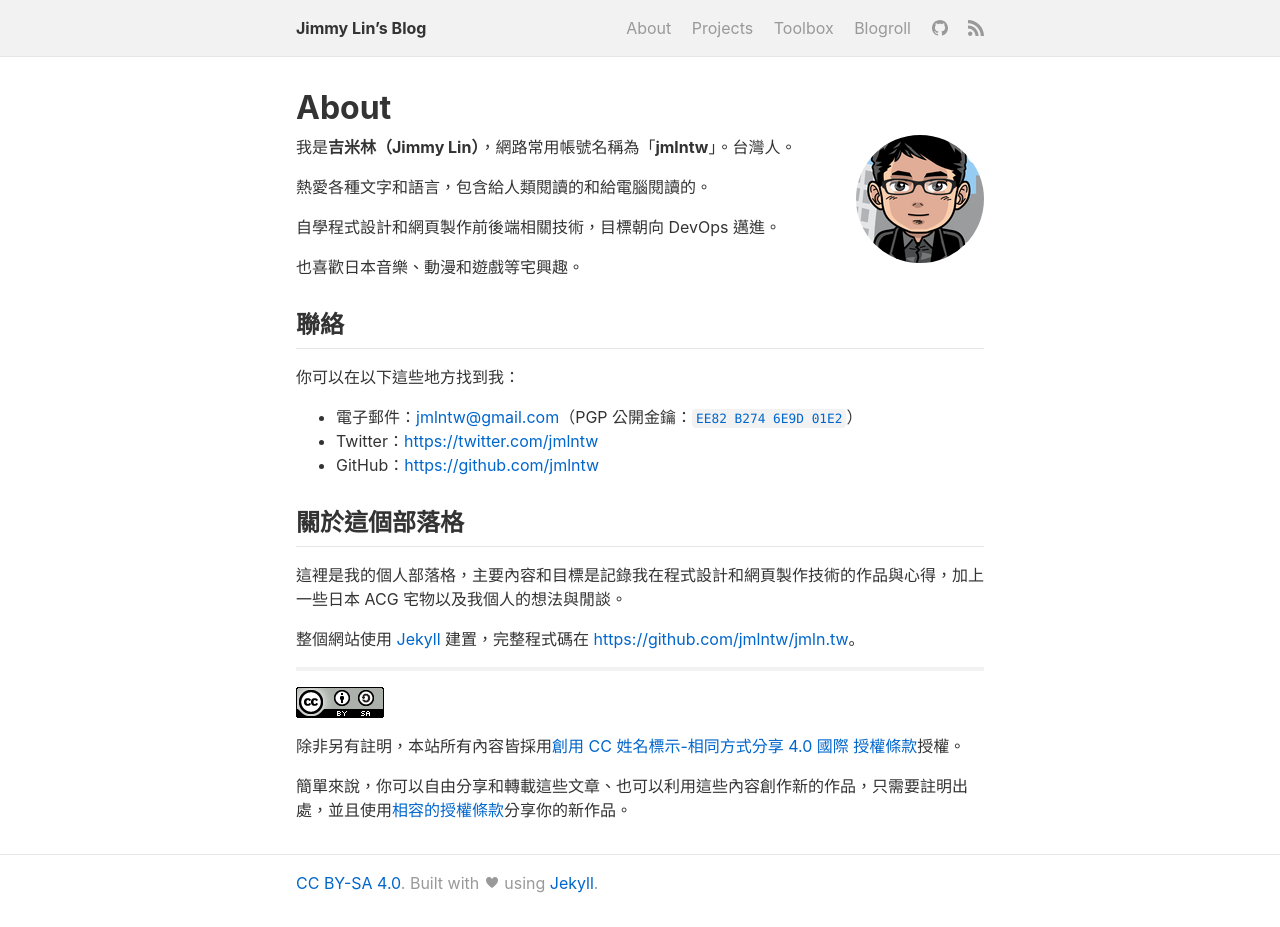
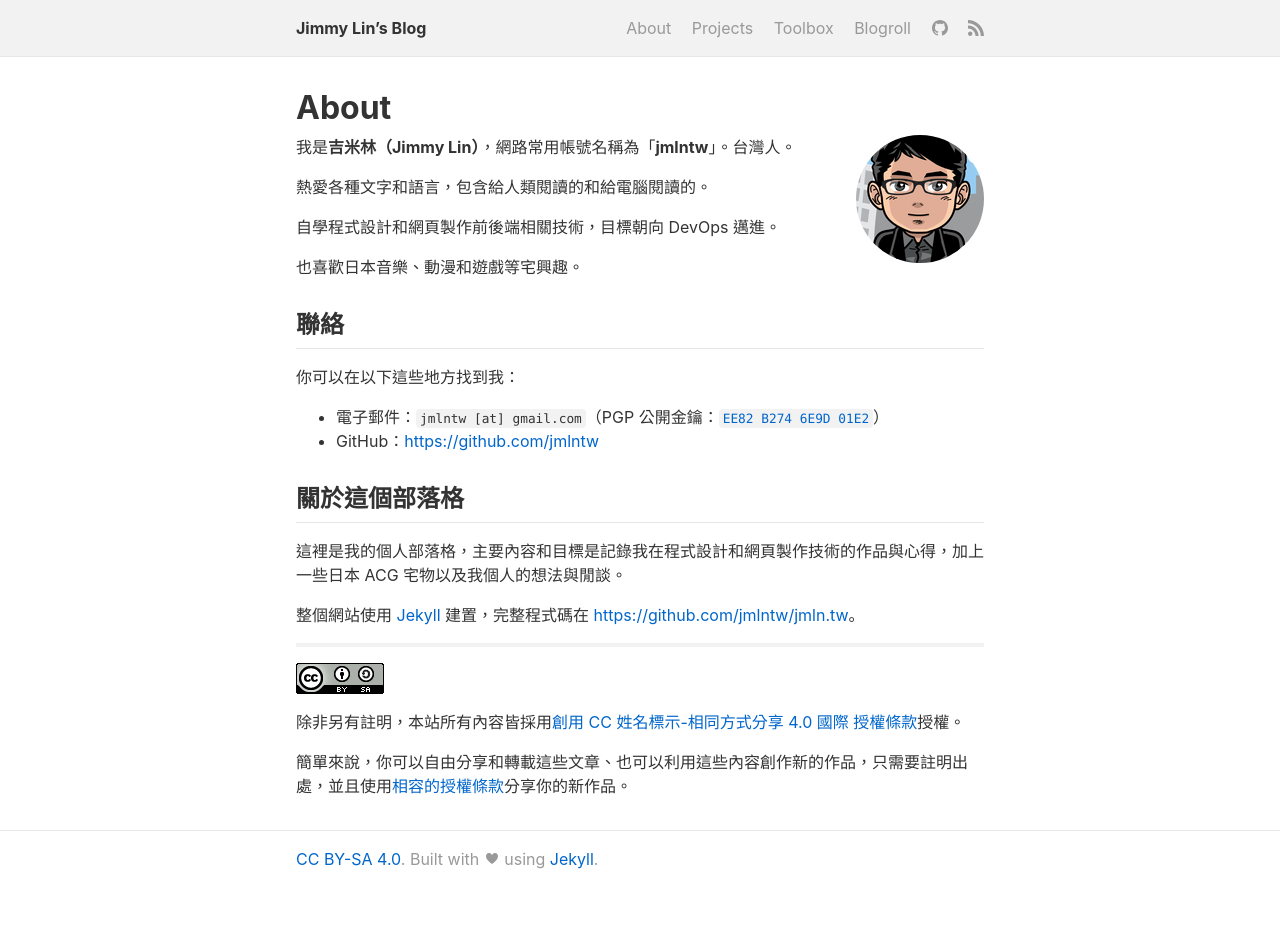
Before and after one commit to mnghsn/jmln.tw, a Jekyll site: the page built from _pages/about.md, in a window 1280 px wide. Built offline with Jekyll 4.4.1, drawn with Linux system fonts in a browser that asks for light colours; after the commit the page ends 903 px from its top, so only the background shows below that.

Commit message:
Update about.md

```diff
--- a/_pages/about.md
+++ b/_pages/about.md
@@ -21,8 +21,7 @@ order: 0
 
 你可以在以下這些地方找到我：
 
-* 電子郵件：<jmlntw@gmail.com>（PGP 公開金鑰：[`EE82 B274 6E9D 01E2`](/pgp_keys.asc)）
-* Twitter：<https://twitter.com/jmlntw>
+* 電子郵件：`jmlntw [at] gmail.com`（PGP 公開金鑰：[`EE82 B274 6E9D 01E2`](/pgp_keys.asc)）
 * GitHub：<https://github.com/jmlntw>
 
 ## 關於這個部落格
```
Also changed, not shown: other parts of _pages/about.md (+1 -1 lines).
